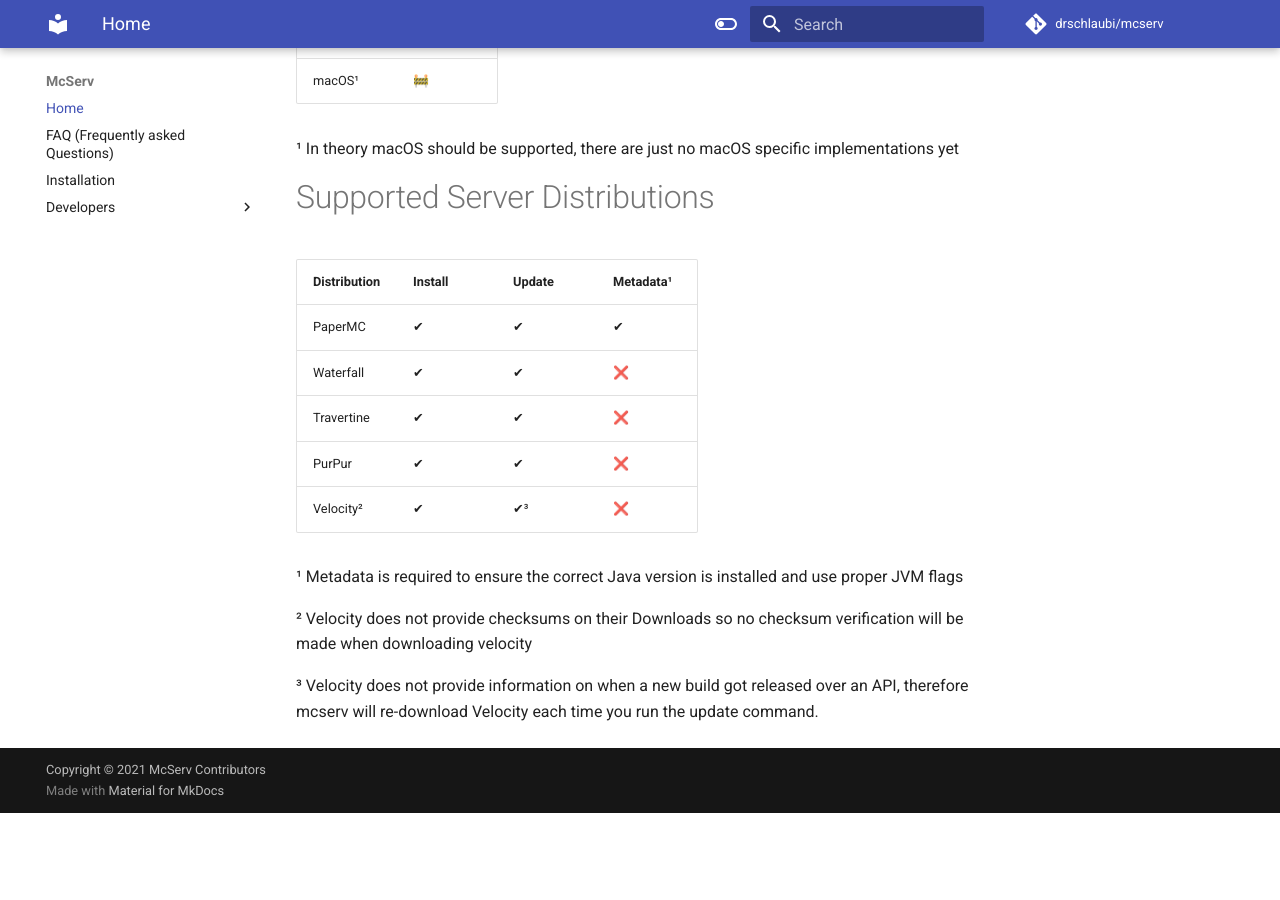
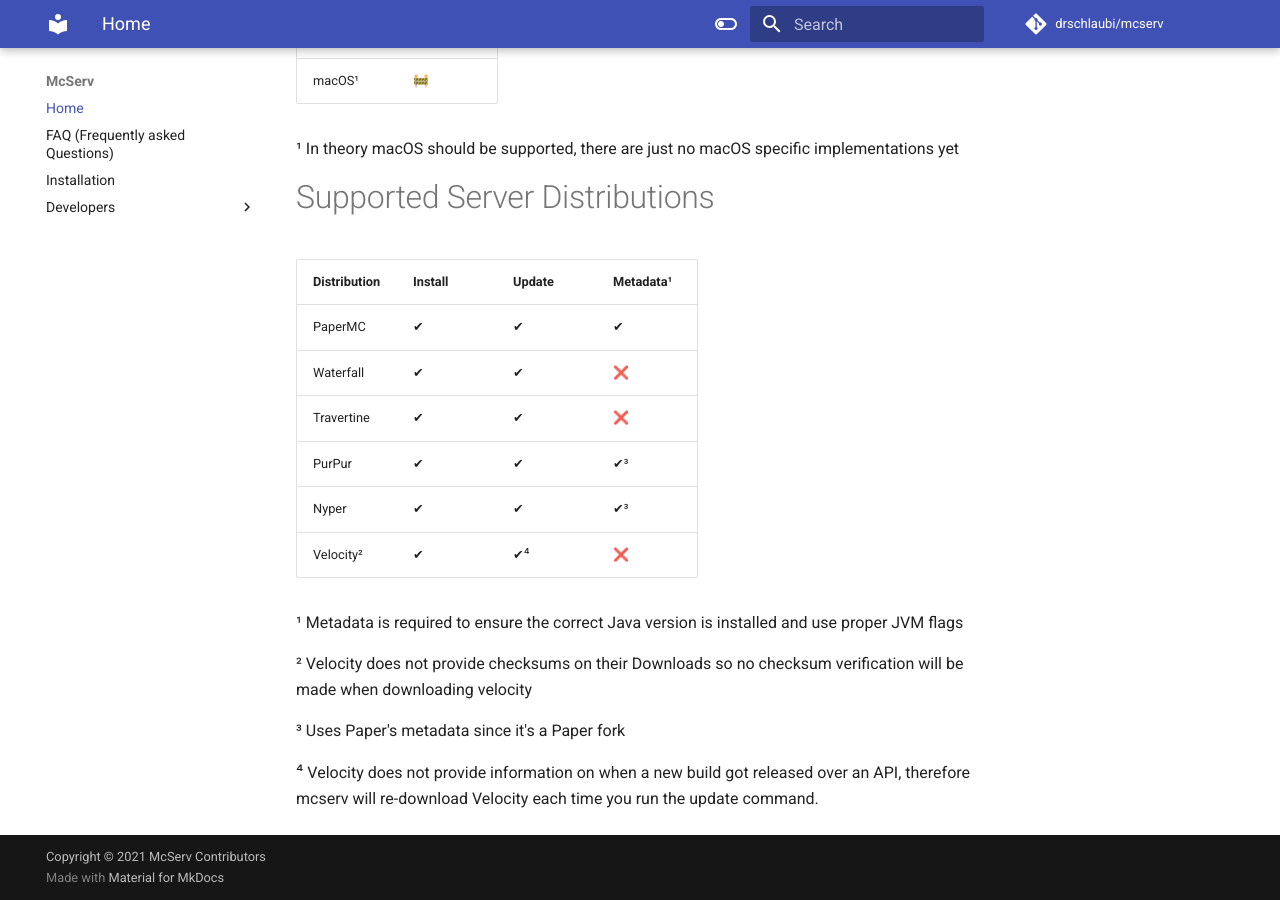
Before and after one commit to mcservcli/docs, an MkDocs documentation site: the page built from docs/index.md, in a window 1280 px wide and 900 px high, scrolled down 540 px. Built offline with MkDocs 1.6.1 and Material for MkDocs 9.7.7, drawn with Linux system fonts in a browser that asks for light colours; comment, search, counter and statistics services are not loaded; before the commit the page ends 1353 px from its top, so only the background shows below that.

Commit message:
Add Nyper to docs

```diff
--- a/docs/index.md
+++ b/docs/index.md
@@ -25,13 +25,16 @@ CLI utility to manage MC server installations.
 | PaperMC | ✔ | ✔ | ✔ |
 | Waterfall | ✔ | ✔ | ❌ |
 | Travertine | ✔ | ✔ | ❌ |
-| PurPur | ✔ | ✔ | ❌ |
-| Velocity² | ✔ | ✔³ | ❌ |
+| PurPur | ✔ | ✔ | ✔³ |
+| Nyper | ✔ | ✔ | ✔³ |
+| Velocity² | ✔ | ✔⁴ | ❌ |
 
 ¹ Metadata is required to ensure the correct Java version is installed and use proper JVM flags
 
 ² Velocity does not provide checksums on their Downloads so no checksum verification will be made when downloading
 velocity
 
-³ Velocity does not provide information on when a new build got released over an API, therefore mcserv will re-download
+³ Uses Paper's metadata since it's a Paper fork
+
+⁴ Velocity does not provide information on when a new build got released over an API, therefore mcserv will re-download
 Velocity each time you run the update command.
```
